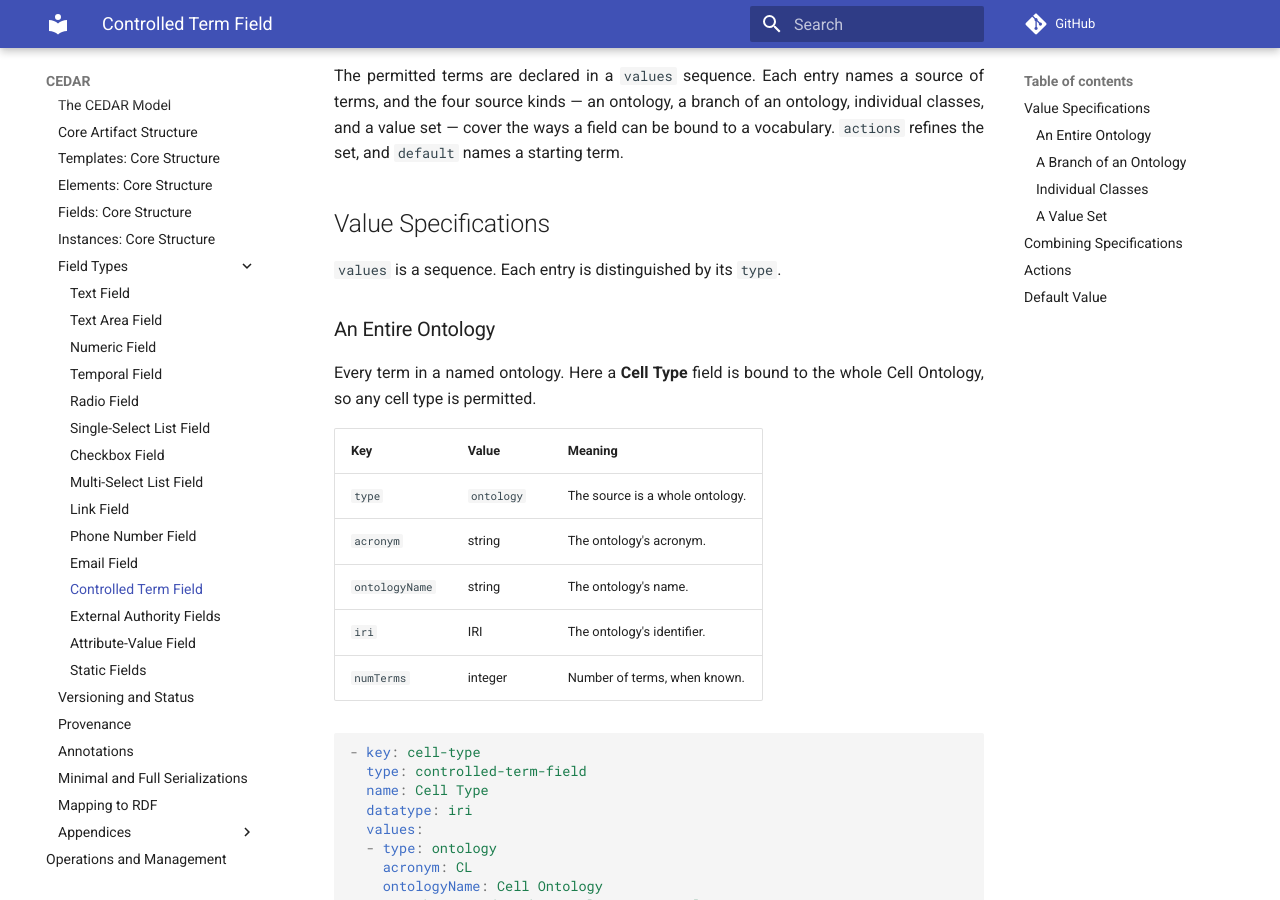
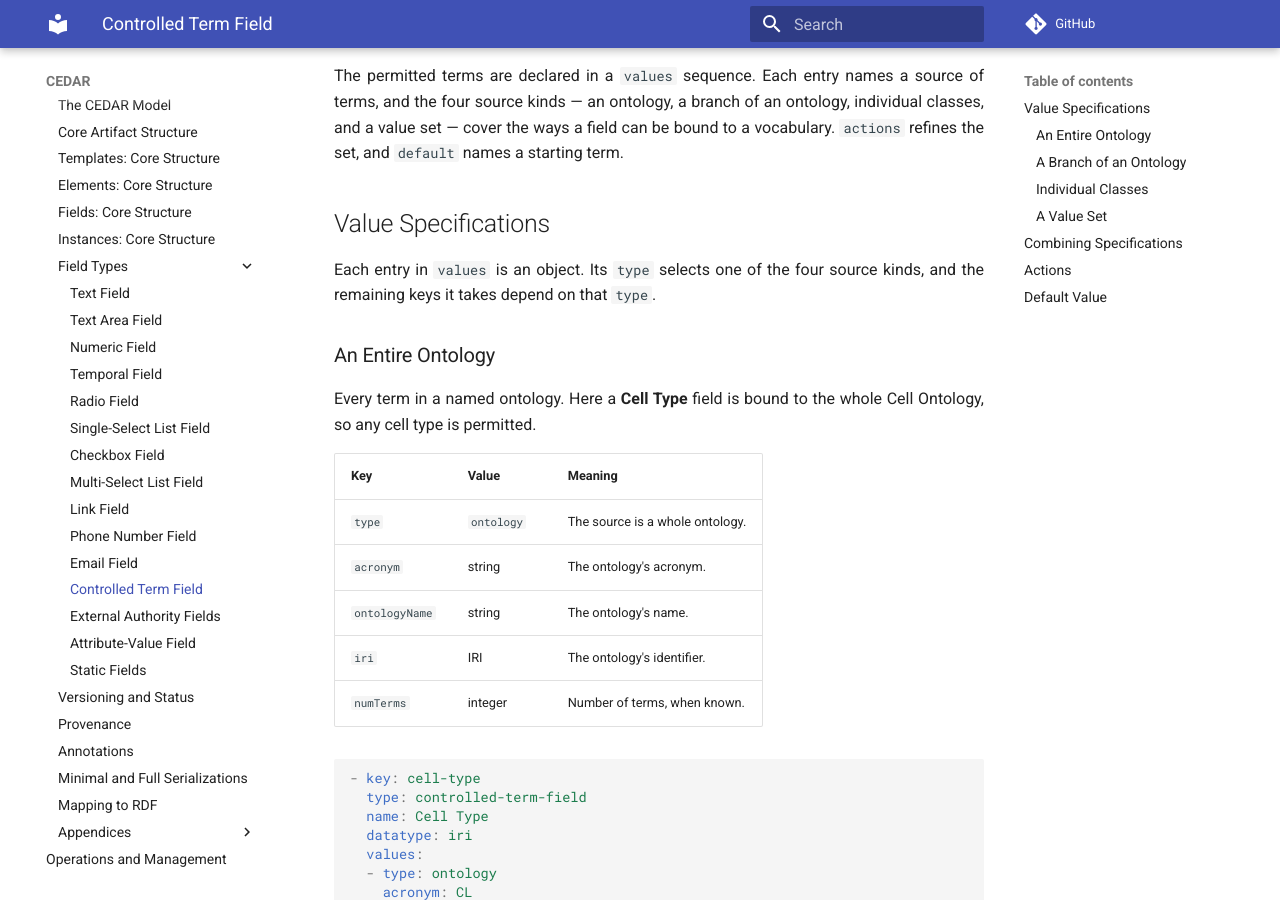
Before and after one commit to metadatacenter/cedar-mkdocs, an MkDocs documentation site: the page built from docs/yaml-spec/field-types/controlled-term-field.md, in a window 1280 px wide and 900 px high, scrolled down 353 px. Built offline with MkDocs 1.6.1 and Material for MkDocs 9.7.7, drawn with Linux system fonts in a browser that asks for light colours; comment, search, counter and statistics services are not loaded.

Commit message:
YAML spec: flesh out the terse Value Specifications opener
Replace "values is a sequence. Each entry is distinguished by its type." with a line that
adds real detail: an entry is an object whose type selects one of the four kinds, and its
remaining keys depend on that type.

Co-Authored-By: Claude Opus 4.8 <noreply@anthropic.com>

```diff
--- a/docs/yaml-spec/field-types/controlled-term-field.md
+++ b/docs/yaml-spec/field-types/controlled-term-field.md
@@ -17,7 +17,8 @@ and `default` names a starting term.
 
 ## Value Specifications
 
-`values` is a sequence. Each entry is distinguished by its `type`.
+Each entry in `values` is an object. Its `type` selects one of the four source kinds, and the remaining
+keys it takes depend on that `type`.
 
 ### An Entire Ontology
 
```
